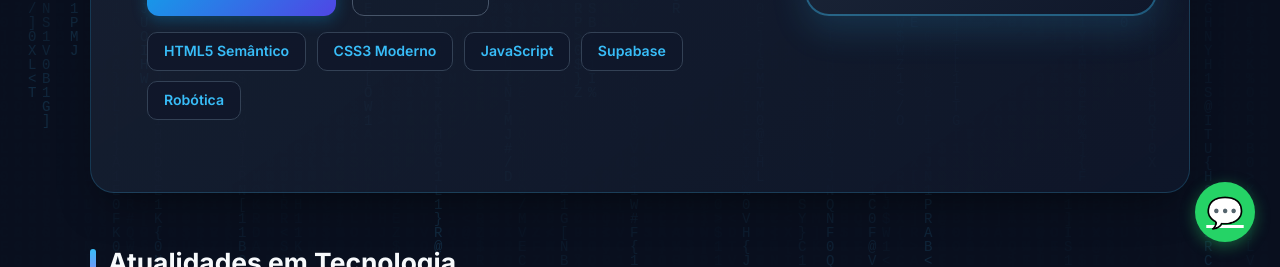
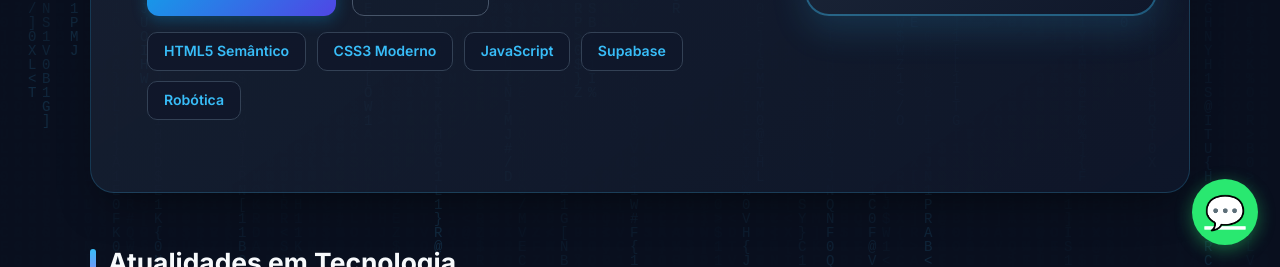
Before and after one commit to lalacristina033-dotcom/meuportfolio, a plain HTML site: page index.html in a window 1280 px wide. In both pictures the pointer is over the link "Fale comigo no WhatsApp". Shown: the part 533-800 px from the top of the page. Drawn offline with Linux system fonts and the light colour scheme.

Commit message:
Add hover effect for WhatsApp button

```diff
--- a/css/style.css
+++ b/css/style.css
@@ -338,3 +338,8 @@ footer {
     object-fit: contain;
     border-radius: 12px;
 }
+/* Efeito do Botão do WhatsApp */
+a[aria-label="Fale comigo no WhatsApp"]:hover {
+    transform: scale(1.1);
+    filter: brightness(1.1);
+}
```
